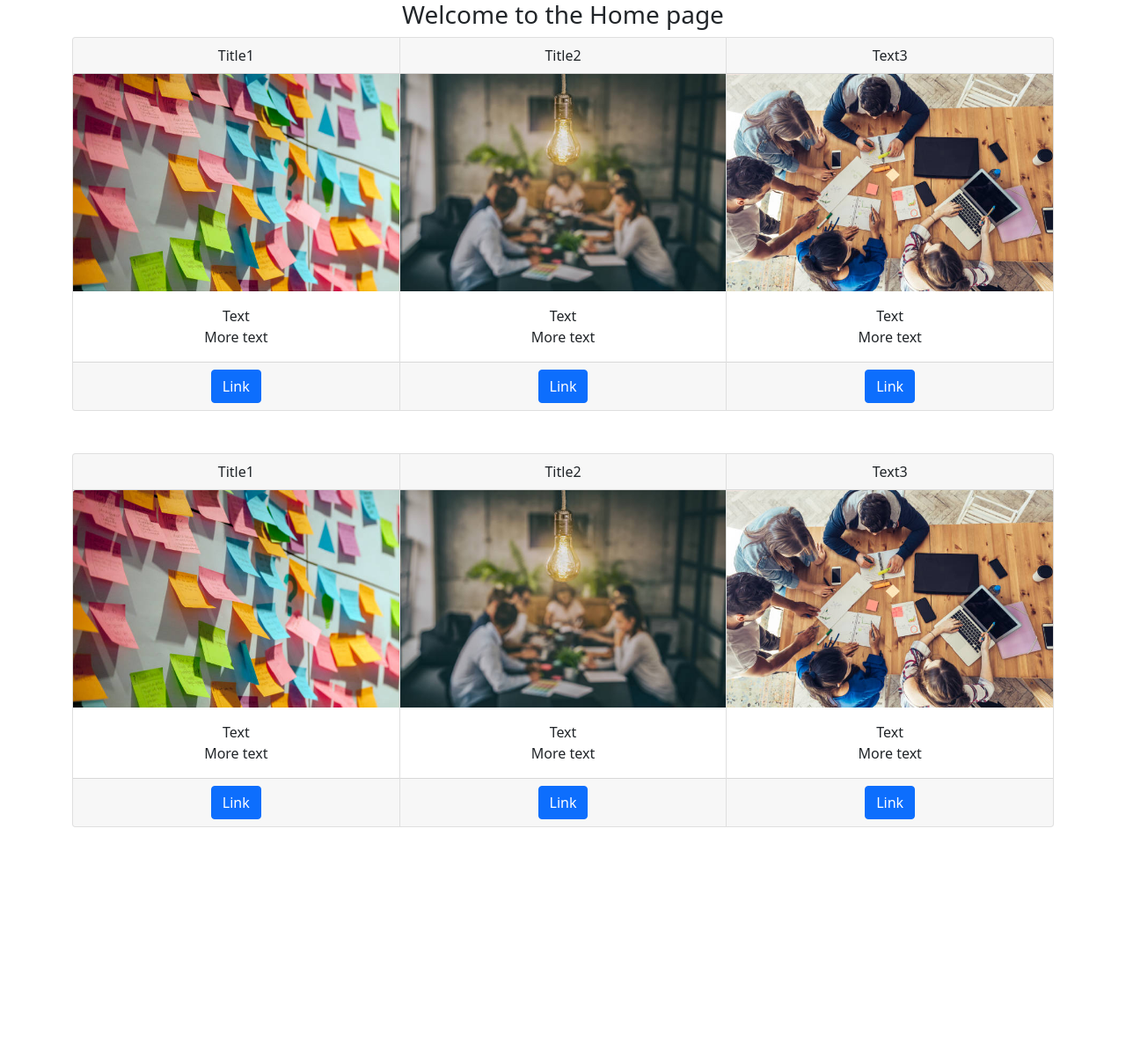
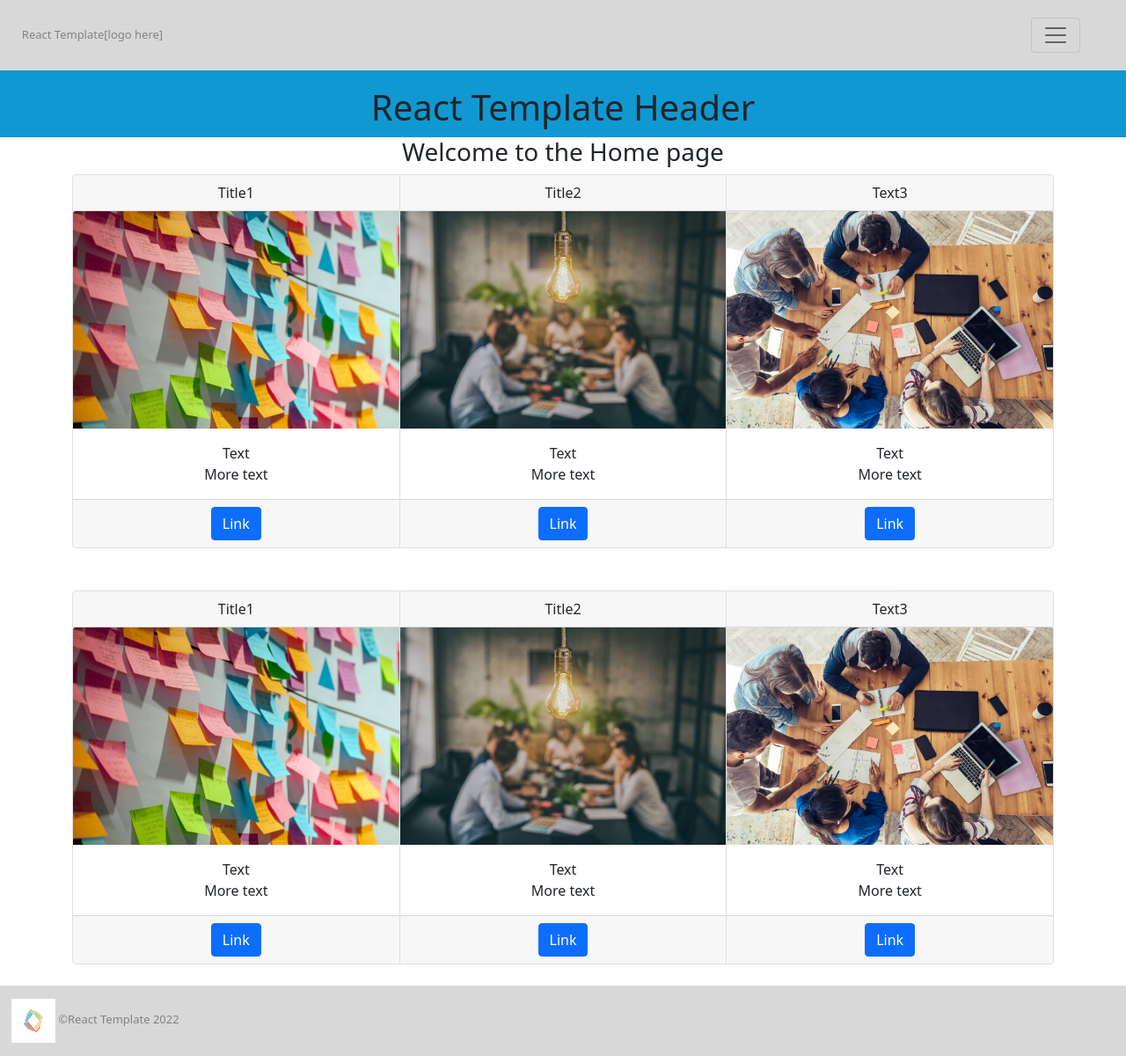
Before and after one commit to ymclapp/react-multipage-form-site, a React (Create React App) app: page / in a window 1280 px wide. Shown: the whole page at 88% size. Before the commit the page ends 940 px from the top, so only its background shows below. Built offline with nearby package versions, Linux system fonts and the light colour scheme.

Commit message:
added partials and they are working

```diff
--- a/src/App.js
+++ b/src/App.js
@@ -1,18 +1,32 @@
 import React from 'react';
+import 'bootstrap/dist/css/bootstrap.min.css';
+
 import './App.css';
 import { BrowserRouter as Router, Switch, Route } from 'react-router-dom';
-import 'bootstrap/dist/css/bootstrap.min.css';
+
+import NavMenu from './components/partials/NavMenu';
+import Header from './components/partials/Header';
+import Footer from './components/partials/Footer';
 
 import Home from './components/Home';
 
 function App() {
   return (
     <>
+    <NavMenu />
+    <Header />
+
     <Switch>
+
       <Route exact path={['/', '/home']}>
         <Home />
       </Route>
+
+
     </Switch>
+
+    <Footer />
+
     </>
   );
 }
--- /dev/null
+++ b/src/components/partials/Footer.css
@@ -0,0 +1,14 @@
+/* @font-face {
+    font-family: 'RoklienRegular';
+    src: url('/src/Components/Home/css/Roklien.ttf');
+  } */
+
+  .card{
+    border-radius: 5px;
+  }
+
+  .footer{
+    /* font-family:'Lucida Sans', 'Lucida Sans Regular', 'Lucida Grande', 'Lucida Sans Unicode', Geneva, Verdana, sans-serif; */
+    font-size: 10px;
+    color: rgb(130, 130, 130) !important;
+  }
--- /dev/null
+++ b/src/components/partials/Footer.js
@@ -0,0 +1,28 @@
+import { Navbar } from 'react-bootstrap';
+import '../partials/Footer.css';
+
+import logoFake from '../stockPhotos/logoFake.jpg';
+
+
+function Footer() {
+  return (
+    <>
+        {/* <hr className="bottom-stripe"/> */}
+
+      <Navbar className='mt-4 footer'>
+          <Navbar.Brand href="/">
+          <img
+            alt='Logo'
+            src={logoFake}
+            width="50"
+            height="50"
+          />
+            {' '}
+            &copy;React Template {new Date().getFullYear()}
+          </Navbar.Brand>
+      </Navbar>
+    </>
+  )
+}
+
+export default Footer;
--- /dev/null
+++ b/src/components/partials/Header.css
@@ -0,0 +1,11 @@
+/* @font-face {
+    font-family: 'RoklienRegular';
+    src: url('/src/Components/Home/css/Roklien.ttf');
+  } */
+
+  h1{
+    background-color: #0794d1f5;
+    padding-top: 18px;
+    padding-bottom: 10px;
+    margin-bottom: 0;
+  }
--- /dev/null
+++ b/src/components/partials/Header.js
@@ -0,0 +1,9 @@
+import '../partials/Header.css';
+
+export default function Header() {
+  return (
+    <div className='header text-center'>
+      <h1>React Template Header</h1>
+    </div>
+  )
+}
--- /dev/null
+++ b/src/components/partials/NavMenu.css
@@ -0,0 +1,35 @@
+.navbar{
+    height: 5rem;
+    background-color: #d6d4d4e7;
+    padding-right: 2.5rem;
+  }
+
+  navbar-light .navbar-nav .nav-link:focus, .navbar-light .navbar-nav .nav-link:hover{
+    border: 1px solid rgb(236, 236, 236);
+    color:rgb(130, 130, 130);
+    background-color: white;
+  }
+
+  .navbar-light .navbar-nav .nav-link{
+    color:rgb(130, 130, 130);
+  }
+
+  .navbar-brand{
+    padding-left: 0.8rem;
+    padding-right: 0;
+    margin-right: 0;
+    /* font-family:'Lucida Sans', 'Lucida Sans Regular', 'Lucida Grande', 'Lucida Sans Unicode', Geneva, Verdana, sans-serif; */
+    font-size: 13px;
+    color: rgb(130, 130, 130) !important;
+  }
+
+  .nav-link{
+    padding: 0;
+  }
+
+  .navbar-link{
+    border-top-left-radius: 0.5rem;
+    border-top-right-radius: 0.5rem;
+    /* font-family:'Lucida Sans', 'Lucida Sans Regular', 'Lucida Grande', 'Lucida Sans Unicode', Geneva, Verdana, sans-serif; */
+    font-size: 17px;
+  }
--- /dev/null
+++ b/src/components/partials/NavMenu.js
@@ -0,0 +1,77 @@
+import React from 'react';
+import { Nav, Navbar, NavItem, Container, Offcanvas, NavDropdown, Form, FormControl, Button } from 'react-bootstrap';
+import { Link } from 'react-router-dom';
+import '../partials/NavMenu.css';
+
+export default function NavMenu() {
+
+  return (
+    <>
+      <Navbar className='navbar' sticky='top' expand={false}>
+        <Container fluid>
+          <Navbar.Brand href='/' className='navbar-brand'> React Template[logo here]
+            {' '}
+          </Navbar.Brand>
+
+          <Navbar.Toggle aria-controls='offcanvasNavbar' />
+          <Navbar.Offcanvas
+            id="offcanvasNavbar"
+            aria-labelledby="offcanvasNavbarLabel"
+            placement="end"
+          >
+
+            <Offcanvas.Header closeButton>
+              <Offcanvas.Title id="offcanvasNavbarLabel">Offcanvas</Offcanvas.Title>
+            </Offcanvas.Header>
+
+            <Offcanvas.Body>
+              <Nav className="justify-content-end flex-grow-1 pe-3">
+                <Nav.Link as={Link} to='/home' className='navbar-link'>Home</Nav.Link>
+                <Nav.Link as={Link} to='/registration' className='navbar-link'>Registration</Nav.Link>
+                <Nav.Link as={Link} to='/demographics' className='navbar-link'>Demographics</Nav.Link>
+                <NavDropdown title="Dropdown" id="offcanvasNavbarDropdown">
+                  <NavDropdown.Item href="#action3">Action</NavDropdown.Item>
+                  <NavDropdown.Item href="#action4">Another action</NavDropdown.Item>
+                  <NavDropdown.Divider />
+                  <NavDropdown.Item href="#action5">
+                    Something else here
+                  </NavDropdown.Item>
+                </NavDropdown>
+              </Nav>
+
+              <Form className="d-flex">
+                <FormControl
+                  type="search"
+                  placeholder="Search"
+                  className="me-2"
+                  aria-label="Search"
+                />
+                <Button variant="outline-success">Search</Button>
+              </Form>
+
+              <Nav className='me-auto'>
+                <NavItem className='tab1'>
+                  <Nav.Link as={Link} to='/home' className='navbar-link'>Home</Nav.Link>
+                </NavItem>
+              </Nav>
+
+              <Nav className='me-auto'>
+                <NavItem className='tab1'>
+                  <Nav.Link as={Link} to='/registration' className='navbar-link'>Registration</Nav.Link>
+                </NavItem>
+              </Nav>
+
+              <Nav className='me-auto'>
+                <NavItem className='tab1'>
+                  <Nav.Link as={Link} to='/home' className='navbar-link'>[Login]</Nav.Link>
+                </NavItem>
+              </Nav>
+
+            </Offcanvas.Body>
+          </Navbar.Offcanvas>
+        </Container>
+      </Navbar>
+
+    </>
+  )
+};
```
